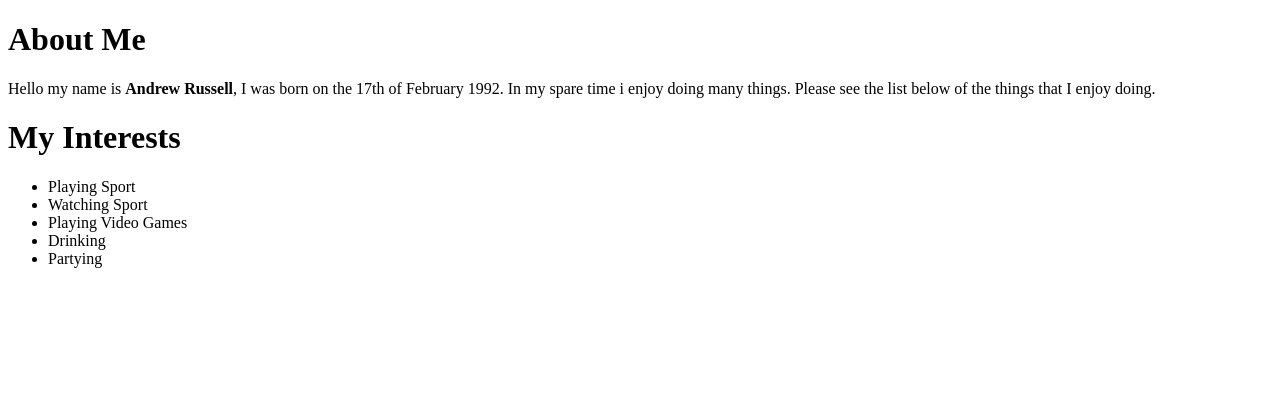
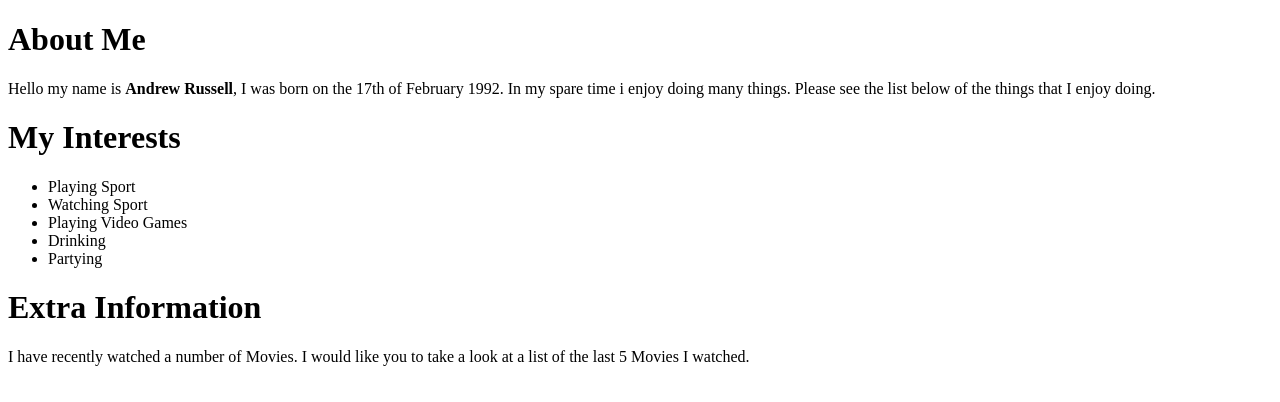
Before and after one commit to abrussell101/aboutmetask, a plain HTML site: page index.html in a window 1280 px wide. Drawn offline with Linux system fonts and the light colour scheme.

Commit message:
added a new heading and paragraph

```diff
--- a/index.html
+++ b/index.html
@@ -18,5 +18,7 @@
         <li>Drinking</li>
         <li>Partying</li>
     </ul>
+    <h1>Extra Information</h1>
+    <p>I have recently watched a number of Movies. I would like you to take a look at a list of the last 5 Movies I watched.</p>
 </body>
 </html>
```
